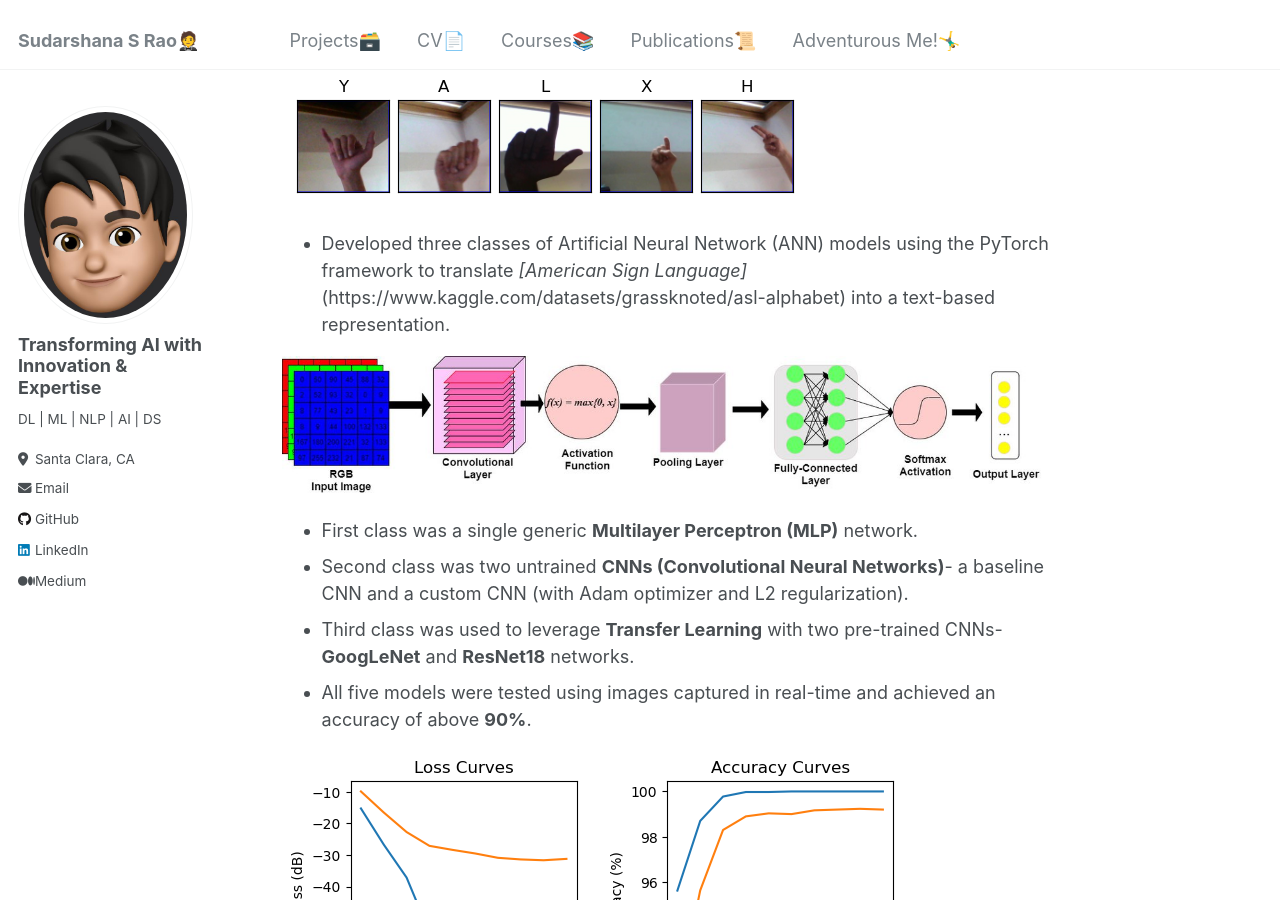
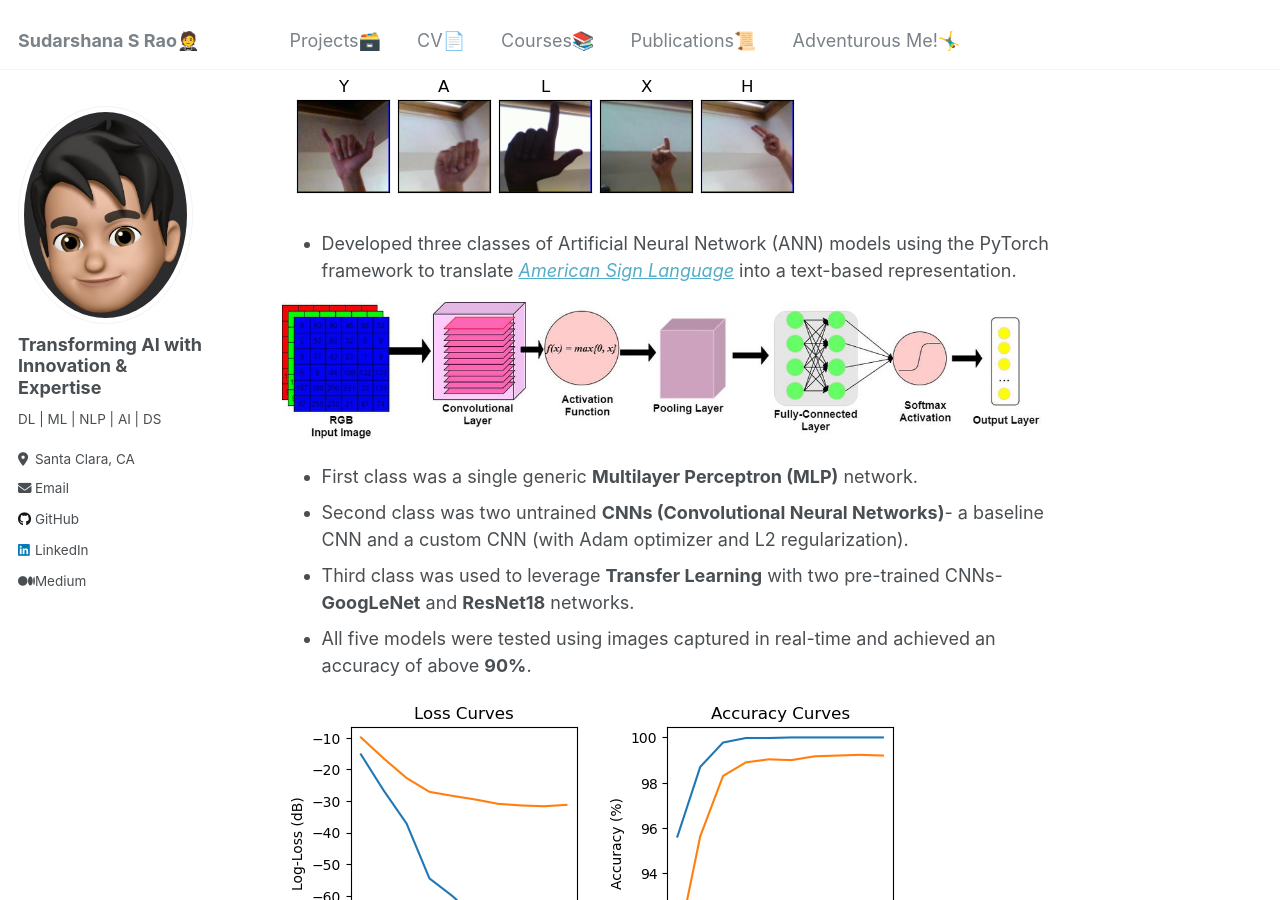
Before and after one commit to SudarshanaSRao/SudarshanaSRao.github.io, a Jekyll site: the page built from _portfolio/portfolio-5.md, in a window 1280 px wide and 900 px high, scrolled down 325 px. Built offline with Jekyll 4.4.1, drawn with Linux system fonts in a browser that asks for light colours.

Commit message:
Update portfolio-5.md

```diff
--- a/_portfolio/portfolio-5.md
+++ b/_portfolio/portfolio-5.md
@@ -7,7 +7,7 @@
 <img src="/images/test-dataset1.png" style="cursor: crosshair;">
 <img src="/images/dataset.png" style="cursor: crosshair;">
 
-* Developed three classes of Artificial Neural Network (ANN) models using the PyTorch framework to translate _[American Sign Language]_(https://www.kaggle.com/datasets/grassknoted/asl-alphabet) into a text-based representation.
+* Developed three classes of Artificial Neural Network (ANN) models using the PyTorch framework to translate [_American Sign Language_](https://www.kaggle.com/datasets/grassknoted/asl-alphabet) into a text-based representation.
 
 <img src="/images/cnnarchitecture.jpg" style="cursor: crosshair;">
 
```
